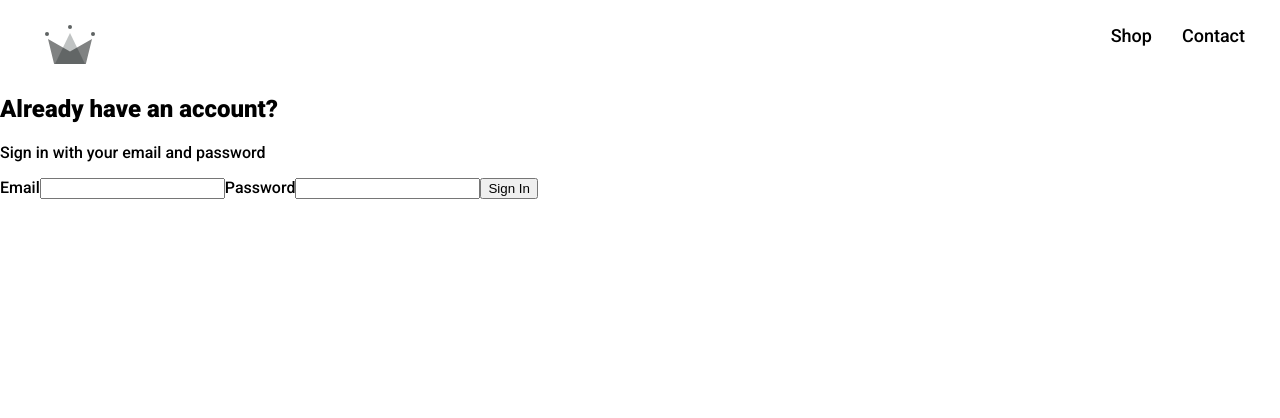
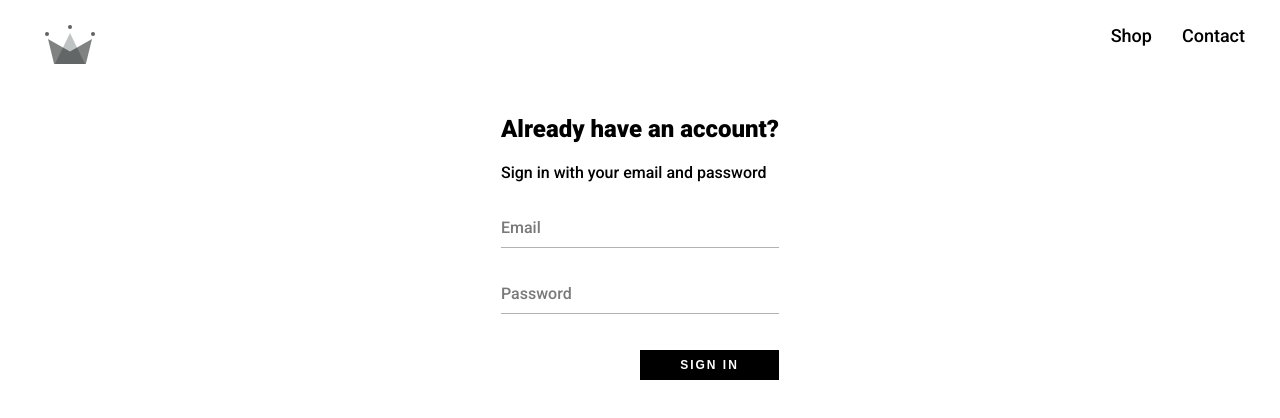
Before and after one commit to twinfred/ecommerce-store, a React (Create React App) app: page /signin in a window 1280 px wide. Shown: the top 418 px of the page. Built offline with nearby package versions, Linux system fonts and the light colour scheme.

Commit message:
created FormInput component for sign in form inputs + styling for sign in form

```diff
--- /dev/null
+++ b/src/Components/FormInput/form-input.jsx
@@ -0,0 +1,26 @@
+import React from 'react';
+
+import './form-input.scss';
+
+const FormInput = React.forwardRef(({ label, id, ...otherProps }, ref) => {
+  const labelRef = React.useRef();
+
+  const handleChange = (event) => {
+    if (event.target.value) {
+      labelRef.current.classList.add('shrink');
+    } else {
+      labelRef.current.classList.remove('shrink');
+    }
+  }
+
+  return(
+    <div className="form-input">
+      <input id={id} className="form-input__input" {...otherProps} ref={ref} onChange={handleChange}/>
+      {
+        label ? <label htmlFor={id} className="form-input__label" ref={labelRef}>{label}</label> : null
+      }
+    </div>
+  )
+});
+
+export default FormInput;
--- /dev/null
+++ b/src/Components/FormInput/form-input.scss
@@ -0,0 +1,52 @@
+@mixin shrinkLabel {
+  top: -20px;
+  font-size: .75em;
+  color: #000000;
+}
+
+.form-input {
+  position: relative;
+
+  &:last-of-type {
+    margin-left: 50%;
+  }
+}
+
+.form-input__input {
+  display: block;
+  width: 100%;
+  box-sizing: border-box;
+  margin: 36px 0;
+  height: 30px;
+  border: none;
+  border-bottom: 1px solid #b2b2b2;
+  font-size: 1em;
+  padding: 0;
+
+  &:focus ~ .form-input__label {
+    @include shrinkLabel();
+  }
+
+  &[type=submit] {
+    background-color: #000000;
+    color: #ffffff;
+    border: none;
+    font-weight: bold;
+    text-transform: uppercase;
+    letter-spacing: 2px;
+    font-size: .75em;
+  }
+}
+
+.form-input__label {
+  display: block;
+  position: absolute;
+  top: 0;
+  font-size: 1em;
+  transition: 300ms ease all;
+  color: #797979;
+
+  &.shrink {
+    @include shrinkLabel();
+  }
+}
--- a/src/Components/SignIn/sign-in.jsx
+++ b/src/Components/SignIn/sign-in.jsx
@@ -1,6 +1,8 @@
 import React from 'react';
 
 import './sign-in.scss';
+
+import FormInput from '../FormInput/form-input';
 
 const SignIn = () => {
   const emailRef = React.useRef();
@@ -19,19 +21,31 @@ const SignIn = () => {
     console.log(data);
   }
 
-  return(
+  return (
     <div className="sign-in">
       <h2>Already have an account?</h2>
       <p>Sign in with your email and password</p>
       <form onSubmit={handleSignIn}>
-        <label htmlFor="SignInEmail">Email</label>
-        <input type="email" id="SignInEmail" required ref={emailRef}/>
-        <label htmlFor="SignInPassword">Password</label>
-        <input type="password" id="SignInPassword" required ref={passwordRef}/>
-        <input type="submit" value="Sign In"/>
+        <FormInput
+          id="SignInEmail"
+          type="email"
+          label="Email"
+          ref={emailRef}
+        />
+        <FormInput
+          id="SignInPassword"
+          type="password"
+          label="Password"
+          ref={passwordRef}
+        />
+        <FormInput
+          type="Submit"
+          onClick={handleSignIn}
+          defaultValue="Sign In"
+        />
       </form>
     </div>
   )
-}
+};
 
 export default SignIn;
--- a/src/Components/SignIn/sign-in.scss
+++ b/src/Components/SignIn/sign-in.scss
@@ -0,0 +1,3 @@
+.sign-in {
+  padding: 0 20px 20px;
+}
--- a/src/Pages/SignInSignUp/sign-in-sign-up.scss
+++ b/src/Pages/SignInSignUp/sign-in-sign-up.scss
@@ -0,0 +1,5 @@
+.sign-in-sign-up {
+  display: flex;
+  flex-wrap: wrap;
+  justify-content: space-evenly;
+}
```
